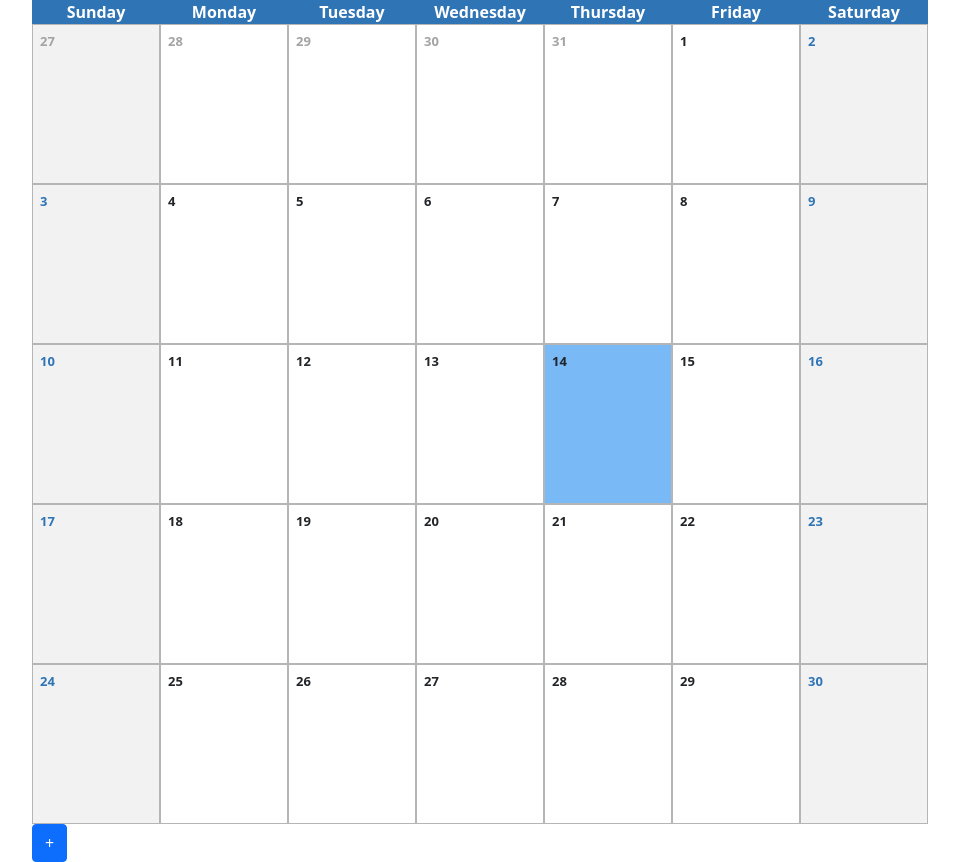
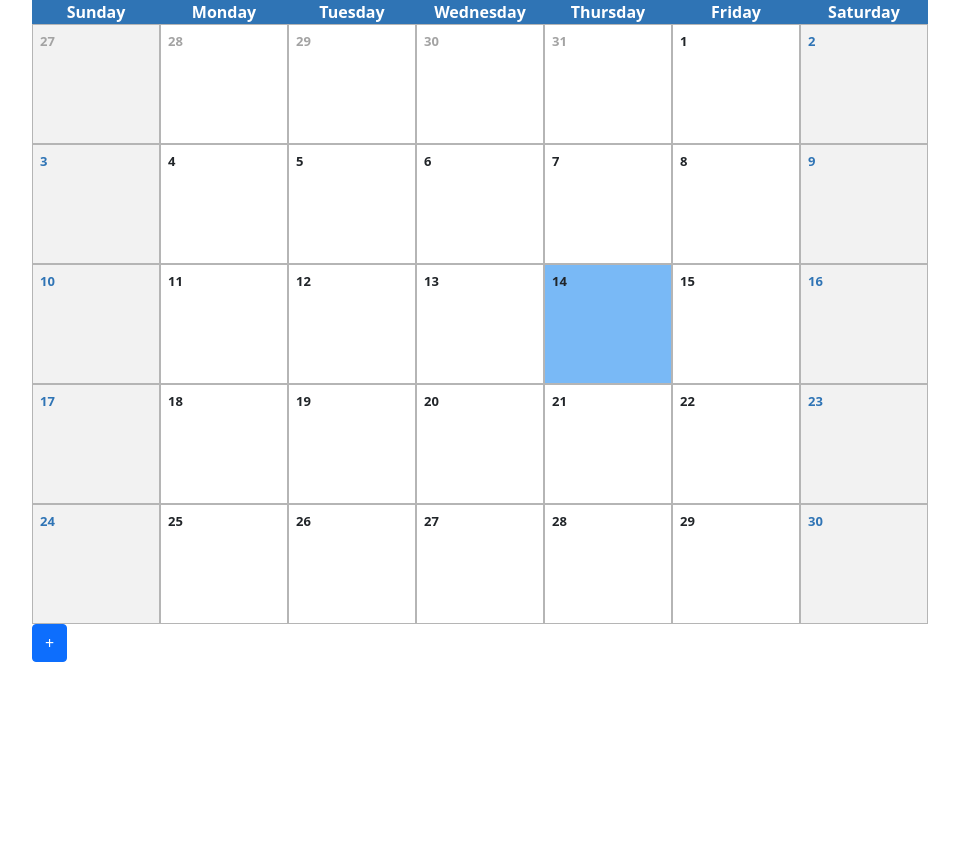
Before and after one commit to pablolucianop/react-calendar-plp, a React (Create React App) app: page / in a window 1280 px wide. Shown: the whole page, without its empty margins (160-1119 px from the left). After the commit the page ends 800 px from the top, so only its background shows below. Built offline with nearby package versions, Linux system fonts and the light colour scheme.

Commit message:
center app 2

```diff
--- a/src/components/Day.css
+++ b/src/components/Day.css
@@ -1,7 +1,7 @@
 .day {
   border: #b5b5b5 1px solid;
   background-color: #ffffff;
-  height: 20vh;
+  height: 15vh;
   font-size: small;
   font-weight: bold;
   padding: 7px;
```
